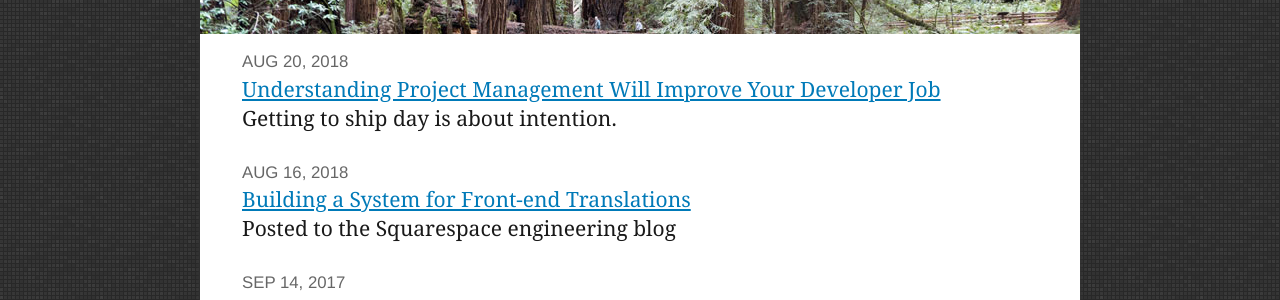
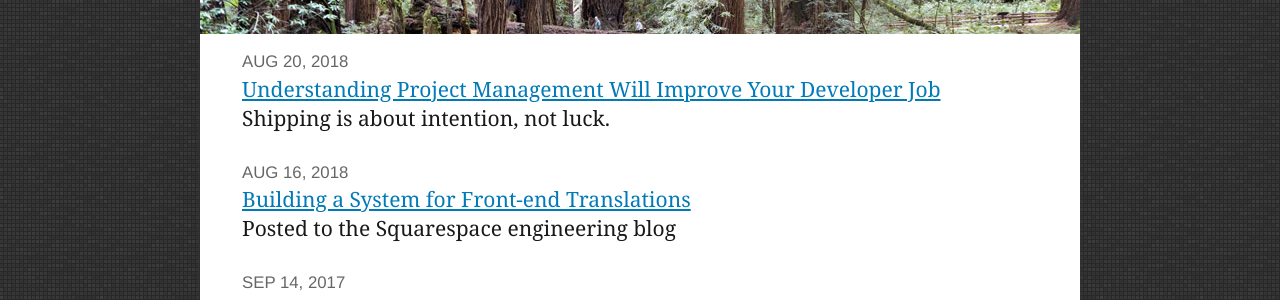
Before and after one commit to danielna/danielna.github.com, a Jekyll site: the page built from index.html, in a window 1280 px wide and 900 px high. Shown: the part 260-560 px from the top of the window. Built offline with Jekyll 4.4.1, drawn with Linux system fonts in a browser that asks for light colours; nearby versions of some CDN libraries.

Commit message:
subtitle update again

```diff
--- a/_posts/2018-08-20-understanding-project-management-will-improve-your-developer-job.md
+++ b/_posts/2018-08-20-understanding-project-management-will-improve-your-developer-job.md
@@ -1,7 +1,7 @@
 ---
 layout: post
 title: Understanding Project Management Will Improve Your Developer Job
-subtitle: Getting to ship day is about intention.
+subtitle: Shipping is about intention, not luck.
 tags: text
 ---
 
```
